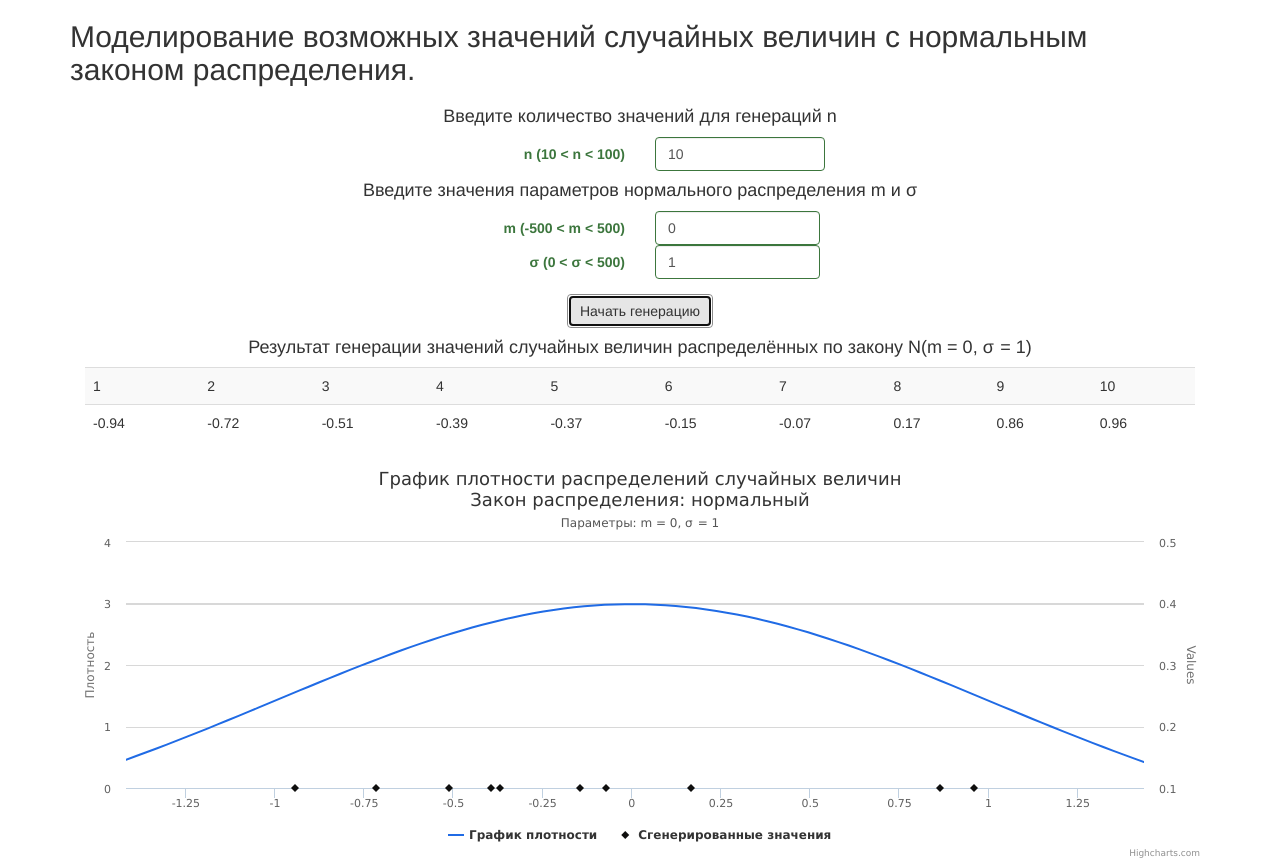
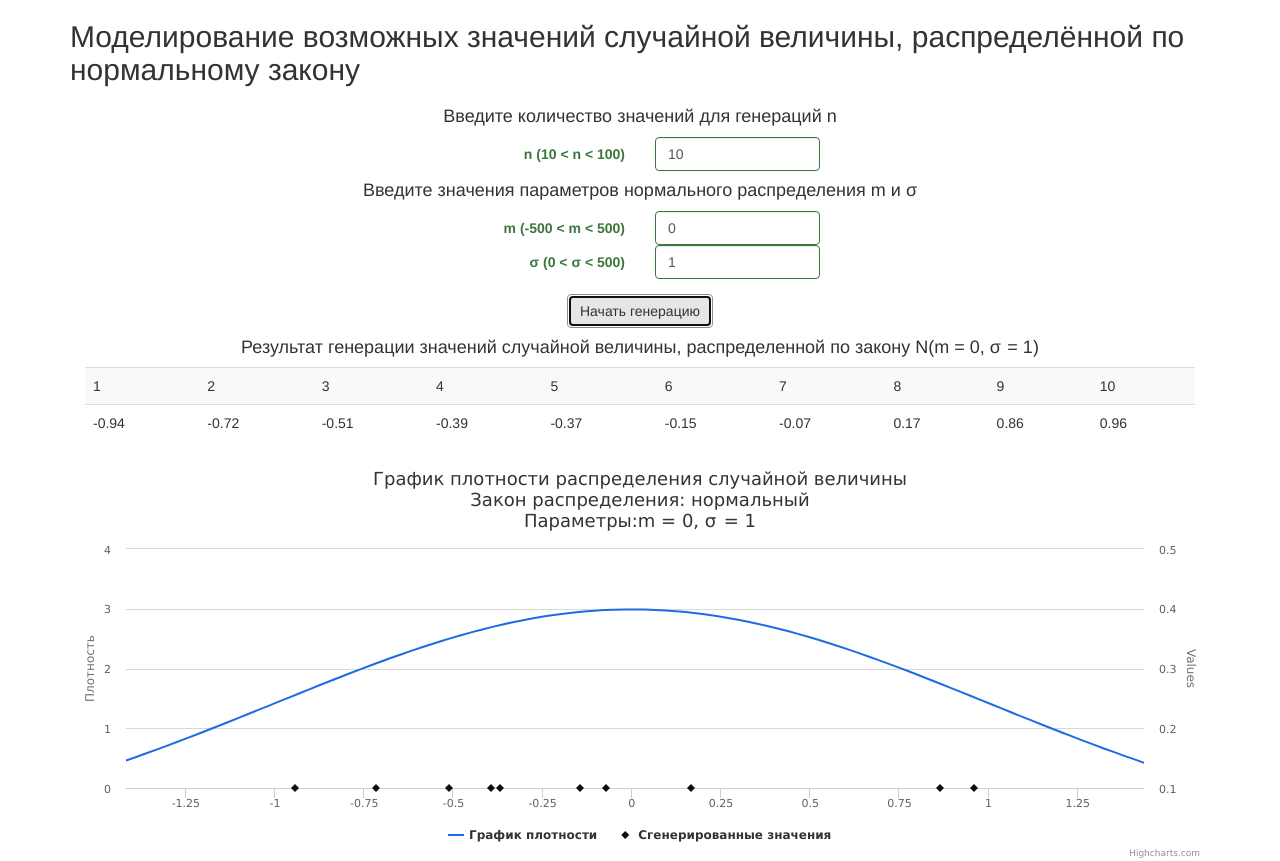
Before and after one commit to whotake/Normal-distribution-value-generator, a plain HTML site: page index.html in a window 1280 px wide. Both pictures are taken after a click on the button "Начать генерацию". Drawn offline with Linux system fonts and the light colour scheme.

Commit message:
Index page fixes

```diff
--- a/index.html
+++ b/index.html
@@ -8,7 +8,7 @@
 </head>
 <body>
 <div class="container">
-    <h2 class="center">Моделирование возможных значений случайных величин с нормальным законом распределения.</h2>
+    <h2 class="center">Моделирование возможных значений случайной величины, распределённой по нормальному закону</h2>
     <div class="row">
         <div class="col-sm-4 col-md-offset-4">
             <div class="alert alert-danger center-block" id="alertError" style="display: none">
@@ -22,14 +22,12 @@
             <div class="row">
                 <h4 class="text-center">Введите количество значений для генераций n</h4>
             </div>
-            <div class="row">
-                <label for="amountOfValues" class="col-sm-6 control-label">n
-                    (10 < n < 100)</label>
-                <div class="col-sm-2 col-sm-offset-">
-                    <input type="text" class="form-control" id="amountOfValues" value="10">
-                </div>
+            <label for="amountOfValues" class="col-sm-6 control-label">n
+                (10 < n < 100)</label>
+            <div class="col-sm-2 col-sm-offset-">
+                <input type="text" class="form-control" id="amountOfValues" value="10">
             </div>
-            <div class="row">
+            <div class="col-md-12 col-sm-12">
                 <h4 class="text-center">Введите значения параметров нормального распределения m и σ</h4>
             </div>
             <label for="amountMu" class="col-sm-6 control-label">m (-500 < m < 500)</label>
@@ -48,7 +46,7 @@
     </form>
 
     <div class="col-sm-12" id="result" style="display: none">
-        <h4 class="text-center">Результат генерации значений случайных величин распределённых по закону N(<span
+        <h4 class="text-center">Результат генерации значений случайной величины, распределенной по закону N(<span
                 id="tableParams"></span>)</h4>
 
         <div class="table-responsive">
--- a/js/learn.js
+++ b/js/learn.js
@@ -45,10 +45,7 @@ function draw(params, collection, plotn) {
     $(function () {
         $('#chart1').highcharts({
             title: {
-                text: 'График плотности распределений случайных величин <br> Закон распределения: нормальный'
-            },
-            subtitle: {
-                text: 'Параметры: ' + params
+                text: 'График плотности распределения случайной величины <br> Закон распределения: нормальный <br> Параметры:' + params
             },
             tooltip: {
                 formatter: function () {
```
